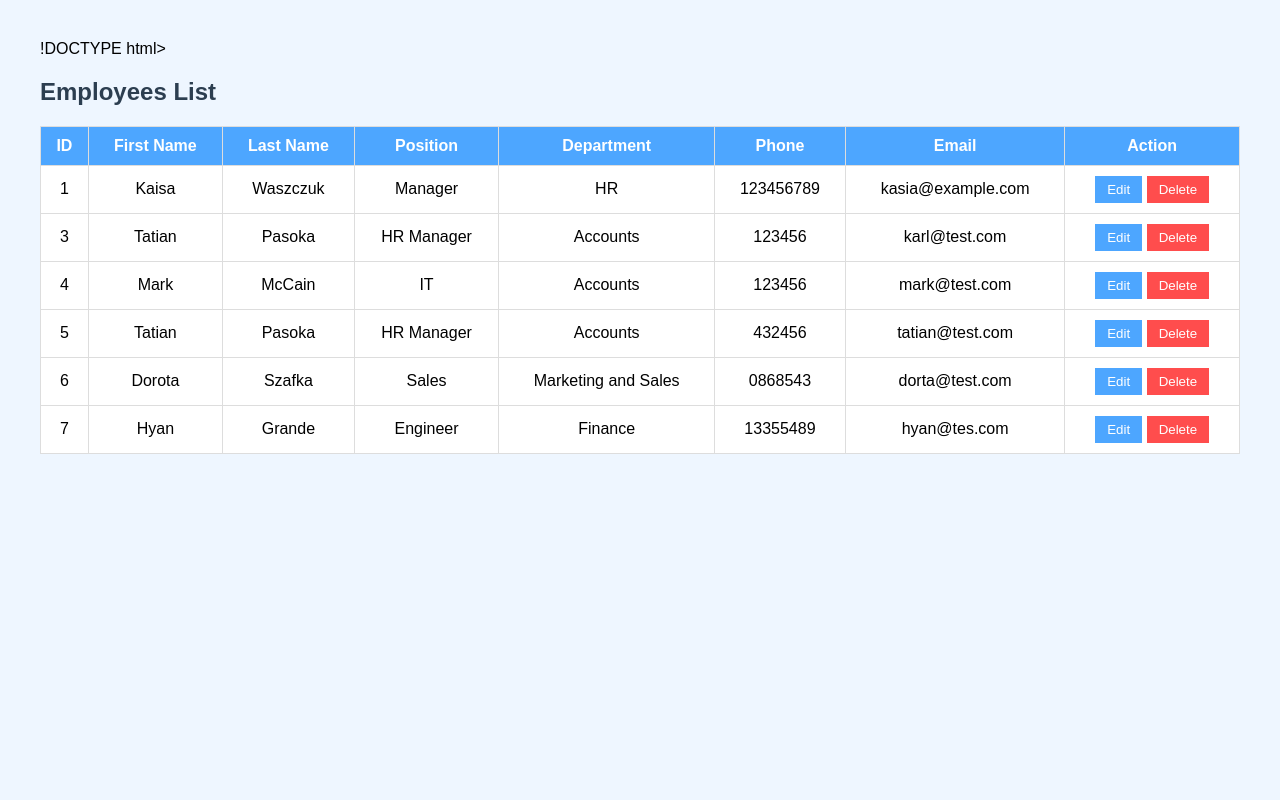
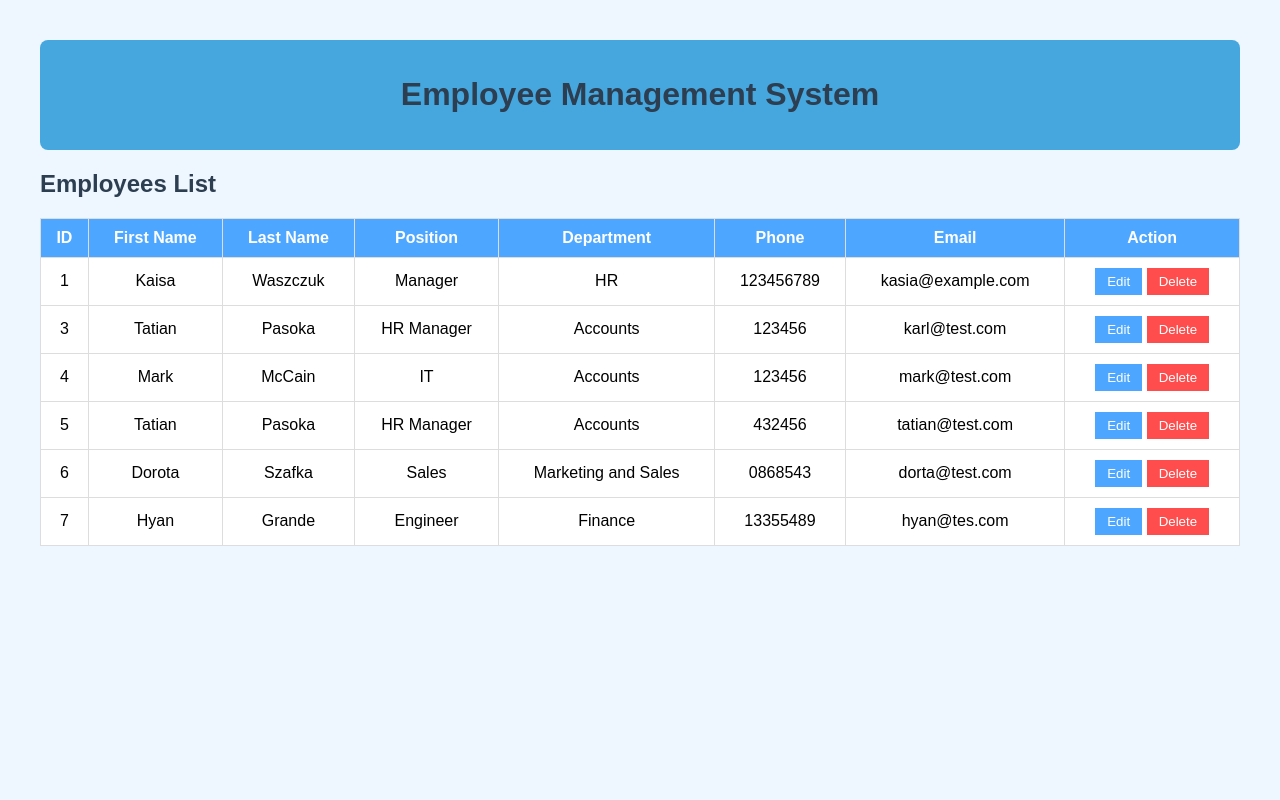
Before and after one commit to Waszka22/web-services-flask-project, a Flask app: page /employees in a window 1280 px wide. Run offline with Flask 3, Linux system fonts and the light colour scheme; data comes from the database, SQL or seed files in the repository; both versions use the stored data as it was after the commit.

Commit message:
Updated CSS style

```diff
--- a/BigProject/static/style.css
+++ b/BigProject/static/style.css
@@ -1,5 +1,5 @@
 
-
+/* Page background and main layout */
 body{
     font-family: Arial, sans-serif;
     background:#eef6ff;
@@ -7,10 +7,12 @@ body{
     padding:40px;
 }
 
+/* Headings */
 h1,h2{
     color:#2c3e50;
 }
 
+/* Table styl */
 table{
     border-collapse: collapse;
     width:100%;
@@ -28,6 +30,7 @@ th,td{
     text-align:center;
 }
 
+/* Buttons */
 button{
     padding:6px 12px;
     border:none;
@@ -45,13 +48,13 @@ input{
     width:250px;
 }
 
-a{
+{
     text-decoration:none;
     color:#4da6ff;
     font-weight:bold;
 }
 
-
+/* Delete button */
 .delete-btn{
     background:#ff4d4d;
 }
@@ -59,3 +62,19 @@ a{
 .delete-btn:hover{
     background:#8a1717;
 }
+
+/* Header style */
+.app-header{
+    background:#46a7df;
+    color:white;
+    padding:15px 20px;
+    border-radius:8px;
+    margin-bottom:20px;
+    text-align:center;
+}
+
+
+/* Background style */
+tr:hover{
+    background:#e8f2ff;
+}
--- a/BigProject/templates/employees.html
+++ b/BigProject/templates/employees.html
@@ -1,8 +1,11 @@
+
+
+<header class="app-header">
+    <h1>Employee Management System</h1>
+</header>
 
 
 
-
-!DOCTYPE html>
 <html lang="en">
 <head>
     <meta charset="UTF-8">
```
Also changed, not shown: BigProject/README.md, BigProject/employees.db.
